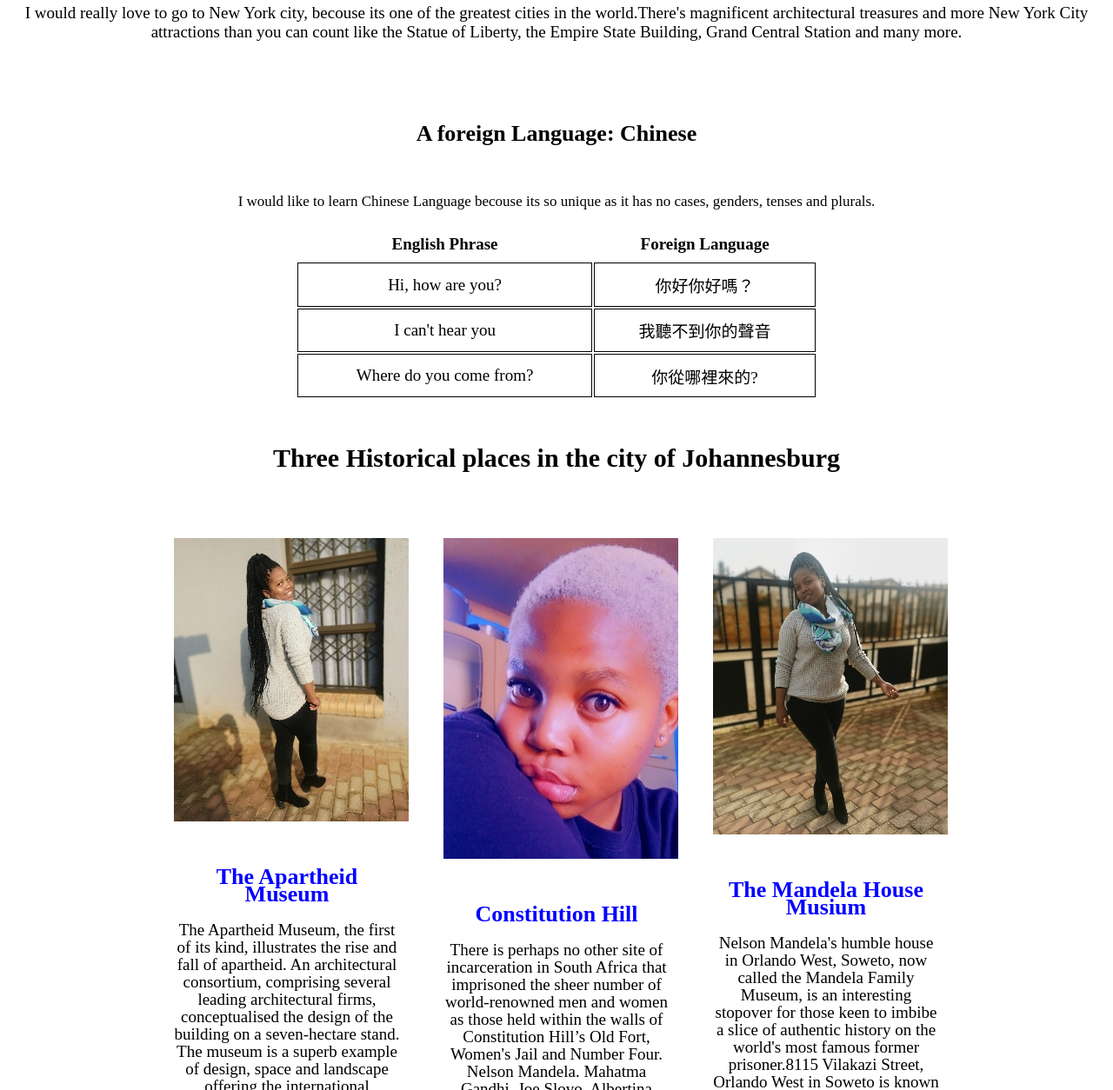
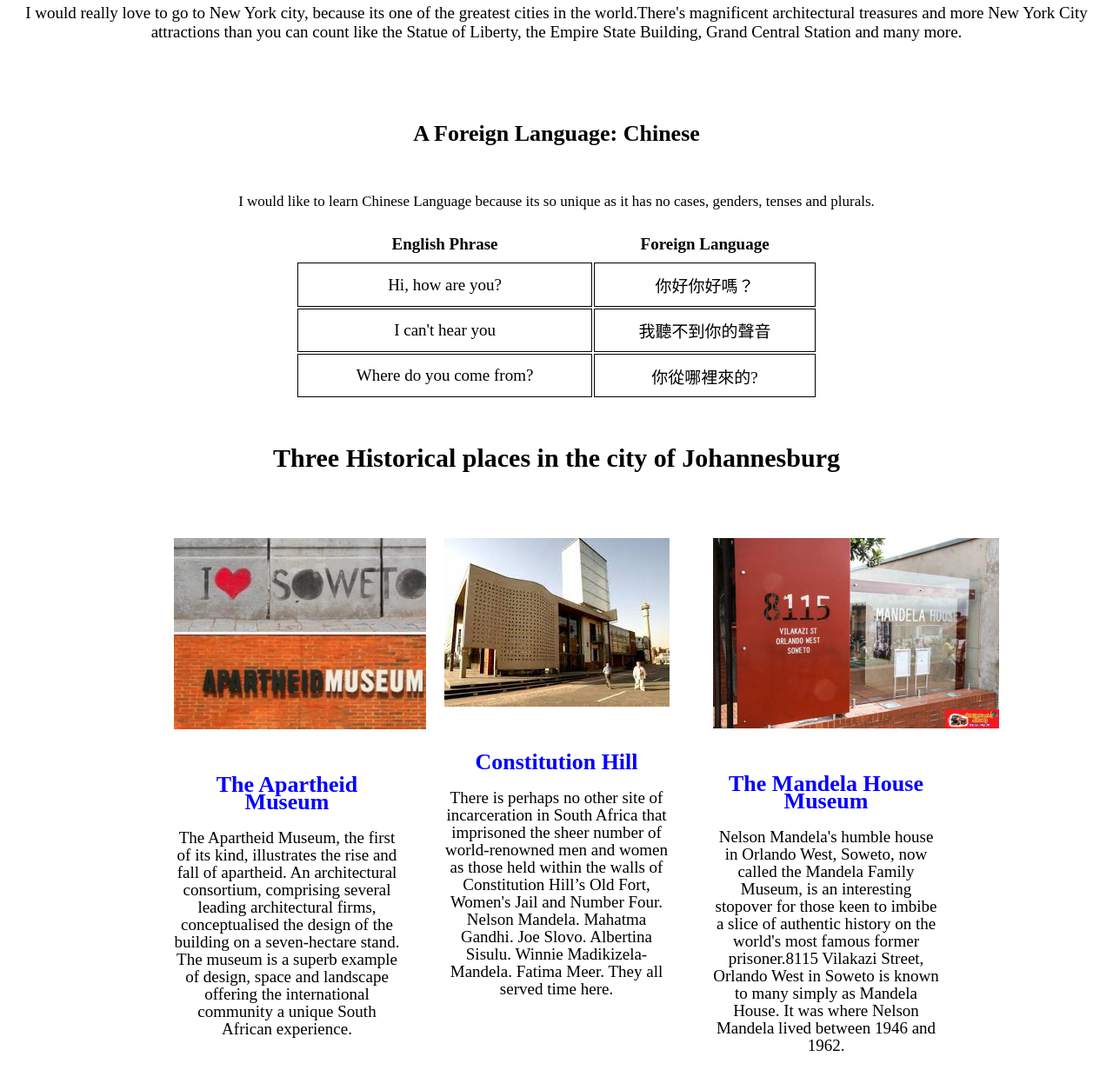
Before and after one commit to siweh/web_page, a plain HTML site: page index.html in a window 1280 px wide. Shown: the part 877-2131 px from the top of the page at 87% size. Drawn offline with Linux system fonts and the light colour scheme.

Commit message:
Done and fixed my minor mistakes

```diff
--- a/index.html
+++ b/index.html
@@ -5,7 +5,7 @@
     <meta http-equiv="X-UA-Compatible" content="IE=edge" />
     <meta name="viewport" content="width=device-width, initial-scale=1.0" />
     <link rel="stylesheet" href="./style.css" />
-    <title>The City of Johannesburg</title>
+    <title>Web Page</title>
   </head>
   <body>
 
@@ -29,7 +29,7 @@
             />
           <h4>City I would like to visit: New York City</h4>
           <p>
-            I would really love to go to New York city, becouse its one of the
+            I would really love to go to New York city, because its one of the
             greatest cities in the world.There's magnificent architectural
             treasures and more New York City attractions than you can count like
             the Statue of Liberty, the Empire State Building, Grand Central
@@ -38,9 +38,9 @@
         </div>
       <br/>
       <div class="container">
-        <h4>A foreign Language: Chinese</h4>
+        <h4>A Foreign Language: Chinese</h4>
         <p>
-          I would like to learn Chinese Language becouse its so unique as it has
+          I would like to learn Chinese Language because its so unique as it has
           no cases, genders, tenses and plurals.
         </p>
         <table id="table1">
@@ -67,7 +67,7 @@
         <div class="team_member">
           <div>
             <img
-              src="./images/WhatsApp Image 2021-03-08 at 13.24.30.jpg"
+              src="./images/visiter-johannesburg-soweto-apartheid-ceetiz (2).jpg"
               alt="my_image"
             />
           </div>
@@ -84,7 +84,7 @@
         <div class="team_member">
           <div>
             <img
-              src="./images/WhatsApp Image 2020-12-22 at 12.10.53.jpg"
+              src="./images/36_Constitution-Hill-Johannesburg.jpg"
               alt="my_image"
             />
           </div>
@@ -101,11 +101,11 @@
         <div class="team_member">
           <div>
             <img
-              src="./images/WhatsApp Image 2021-03-08 at 13.26.06.jpg"
+              src="./images/mandela_house.jpg"
               alt="my_image"
             />
           </div>
-          <h2>The Mandela House Musium</h2>
+          <h2>The Mandela House Museum</h2>
           <p>
             Nelson Mandela's humble house in Orlando West, Soweto, now called
             the Mandela Family Museum, is an interesting stopover for those keen
```
Also changed, not shown: images/36_Constitution-Hill-Johannesburg.jpg (added), images/WhatsApp Image 2020-12-22 at 12.10.53.jpg (deleted), images/mandela_house.jpg (added), images/my_picture.jpeg (deleted), images/visiter-johannesburg-soweto-apartheid-ceetiz (2).jpg (added), 1 other file.
